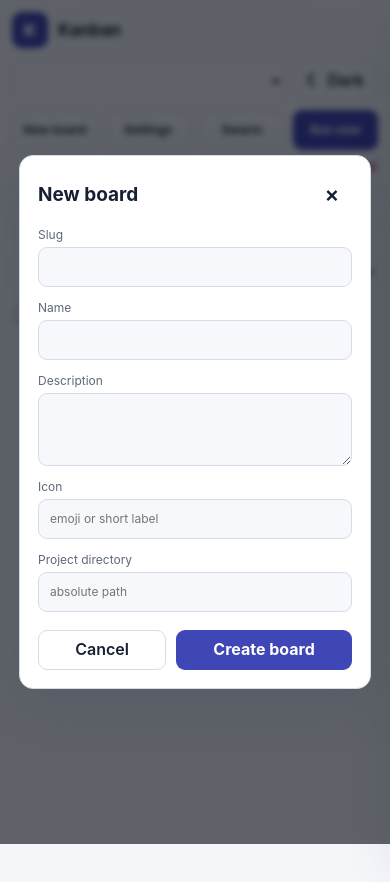
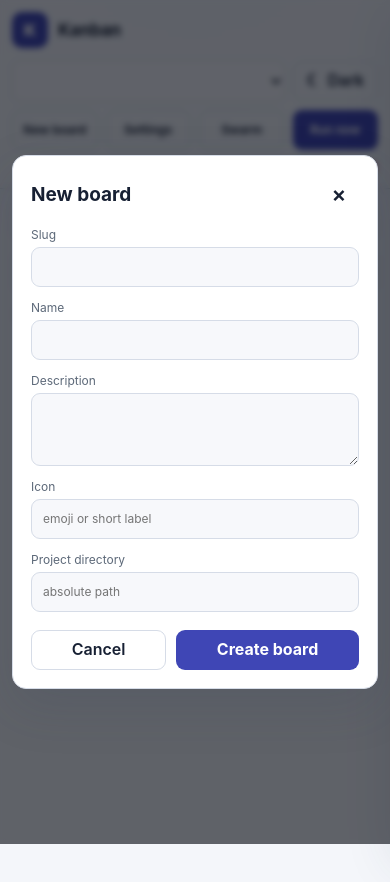
Before and after one commit to nn1a/autogora, a website: page web/index.html in a window 390 px wide. Both pictures are taken after a click on the button "New board". Drawn offline with Linux system fonts and the light colour scheme; no server answers.

Commit message:
Fix responsive modal sizing

```diff
--- a/web/index.html
+++ b/web/index.html
@@ -92,8 +92,8 @@
     </form>
   </dialog>
 
-  <dialog id="settings-dialog">
-    <form id="settings-form" method="dialog" class="dialog-form wide">
+  <dialog id="settings-dialog" class="dialog-wide">
+    <form id="settings-form" method="dialog" class="dialog-form">
       <header><h2>Board & orchestration</h2><button type="button" data-close-dialog class="icon-button">×</button></header>
       <div class="form-grid">
         <label>Name<input name="name"></label>
@@ -120,8 +120,8 @@
     </form>
   </dialog>
 
-  <dialog id="swarm-dialog">
-    <form id="swarm-form" method="dialog" class="dialog-form wide">
+  <dialog id="swarm-dialog" class="dialog-wide">
+    <form id="swarm-form" method="dialog" class="dialog-form">
       <header><h2>Create Kanban swarm</h2><button type="button" data-close-dialog class="icon-button">×</button></header>
       <label>Goal<textarea name="goal" rows="4" required></textarea></label>
       <label>Workers <small>comma-separated name:runtime</small><input name="workers" required placeholder="researcher:codex,architect:claude,reviewer:gemini"></label>
--- a/web/styles.css
+++ b/web/styles.css
@@ -418,10 +418,23 @@ body.drag-active .trash-drop { transform: translate(-50%, 0); opacity: 1; pointe
 .comment-form input, .attachment-form input, .link-form select { flex: 1; min-width: 0; }
 .comment-form button, .attachment-form button, .link-form button { flex: 0 0 auto; align-self: center; }
 
-dialog { color: var(--text); background: var(--panel); border: 1px solid var(--line); border-radius: 14px; width: min(560px, 92vw); padding: 0; box-shadow: var(--shadow); }
+dialog {
+  width: min(560px, calc(100vw - 32px));
+  max-width: calc(100vw - 32px);
+  max-height: calc(100dvh - 32px);
+  padding: 0;
+  overflow-x: clip;
+  overflow-y: auto;
+  color: var(--text);
+  background: var(--panel);
+  border: 1px solid var(--line);
+  border-radius: 14px;
+  box-shadow: var(--shadow);
+  overscroll-behavior: contain;
+}
+dialog.dialog-wide { width: min(720px, calc(100vw - 32px)); }
 dialog::backdrop { background: rgb(4 8 16 / 62%); backdrop-filter: blur(3px); }
-.dialog-form { padding: 18px; display: flex; flex-direction: column; gap: 13px; }
-.dialog-form.wide { width: min(720px, 90vw); }
+.dialog-form { width: 100%; min-width: 0; padding: 18px; display: flex; flex-direction: column; gap: 13px; }
 .dialog-form header, .dialog-form footer { display: flex; align-items: center; gap: 10px; }
 .dialog-form header { justify-content: space-between; }
 .dialog-form h2 { margin: 0; font-size: 19px; }
@@ -486,7 +499,7 @@ hr { width: 100%; border: 0; border-top: 1px solid var(--line); }
   .drawer-grid label:last-child { grid-column: 1 / -1; }
   .action-row button { flex: 1 1 calc(50% - 4px); }
   .form-grid { grid-template-columns: 1fr; }
-  .dialog-form.wide { width: 92vw; }
+  dialog, dialog.dialog-wide { width: calc(100vw - 24px); max-width: calc(100vw - 24px); max-height: calc(100dvh - 24px); }
   .dialog-form footer { flex-wrap: wrap; }
   .dialog-form footer .spacer { display: none; }
   .dialog-form footer button { flex: 1 1 auto; }
```
Also changed, not shown: test/http.test.ts (+5 -0 lines).
